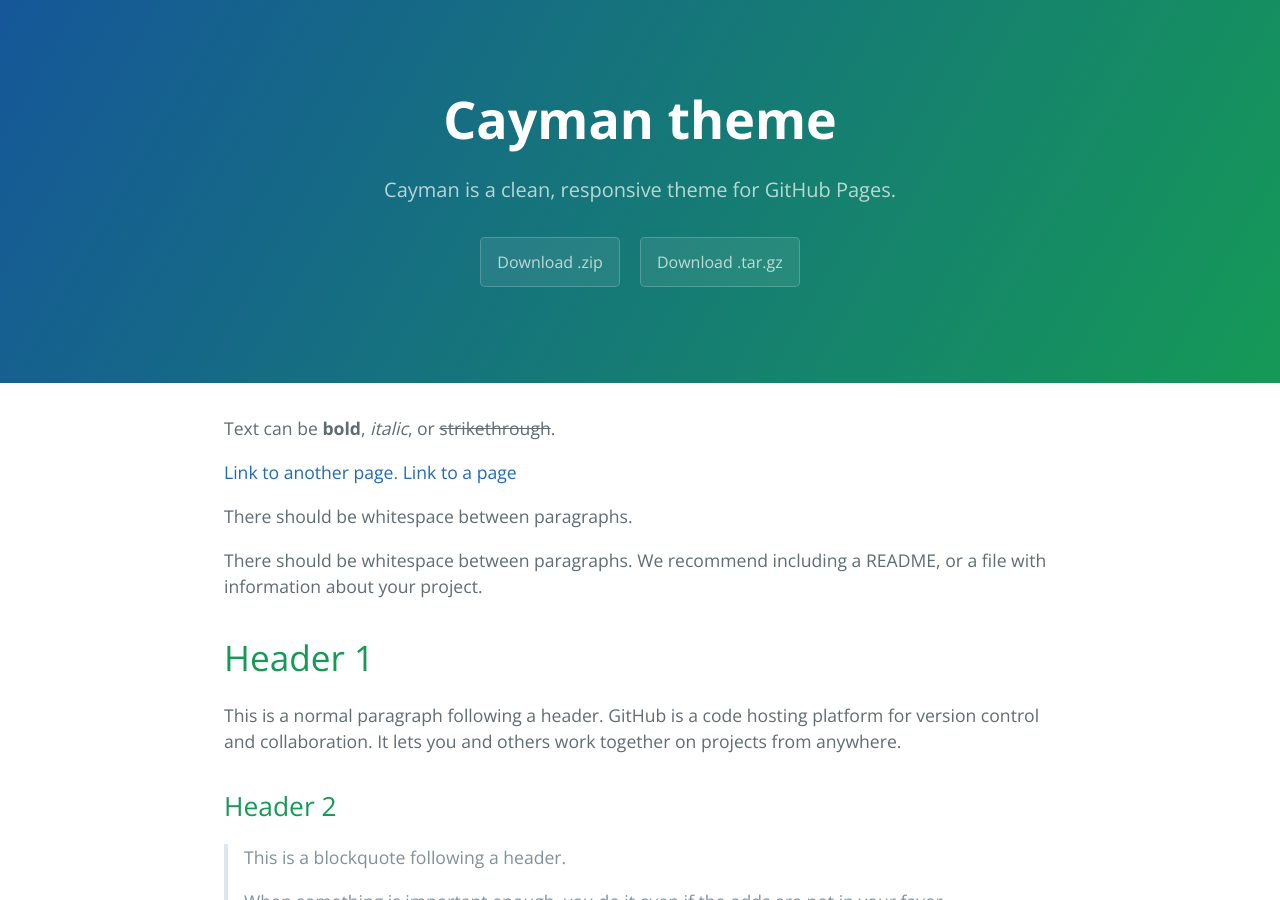
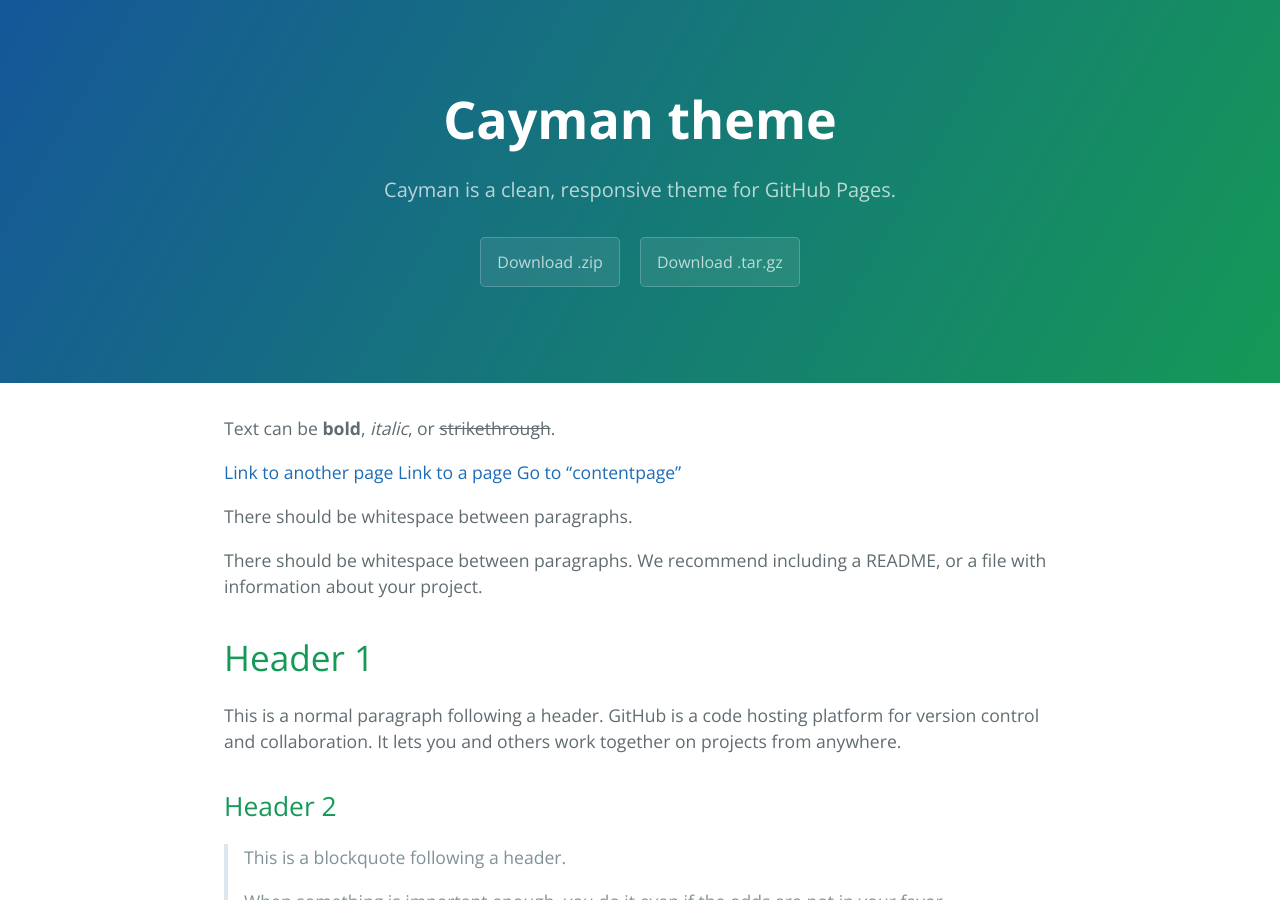
Before and after one commit to FruiteaterF/FruiteaterF.github.io, a Jekyll site: the page built from index.md, in a window 1280 px wide and 900 px high. Built offline with Jekyll 4.4.1, drawn with Linux system fonts in a browser that asks for light colours.

Commit message:
Update index.md

```diff
--- a/index.md
+++ b/index.md
@@ -4,8 +4,9 @@
 
 Text can be **bold**, _italic_, or ~~strikethrough~~.
 
-[Link to another page](./another-page.md).
+[Link to another page](./another-page.md)
 [Link to a page](/_pages/redirectTest.md)
+[Go to "contentpage"](/_pages/ak.md)
 
 [//]: # (This may be the most platform independent comment
 There should be whitespace between paragraphs.
```
